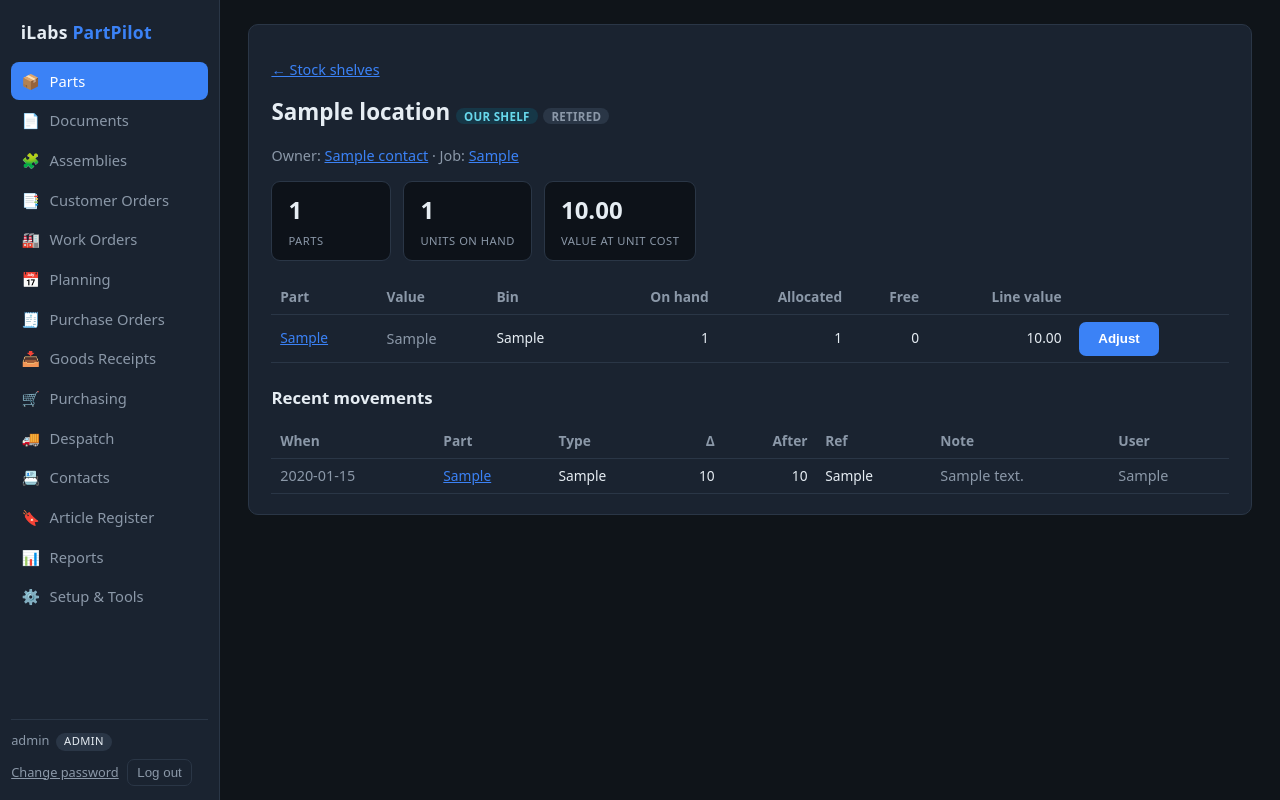
After one commit to PontusO/PartPilot, a FastAPI app: page /catalog/shelves/1 in a window 1280 px wide. The commit adds this page. Run offline with FastAPI, Linux system fonts and the light colour scheme; the visitor is signed in with stand-in values (Sample User, id 1); data comes from the database, SQL or seed files in the repository; tables that the repository leaves empty hold one stand-in row (values such as "Sample post").

Commit message:
Shelves: list/detail pages, create from contact and order, Setup tile
Co-Authored-By: Claude Fable 5.1 <noreply@anthropic.com>

```diff
--- /dev/null
+++ b/src/partpilot/web/features/catalog/templates/shelf.html
@@ -0,0 +1,67 @@
+{% extends "base.html" %}
+{% block title %}{{ shelf.name }} · Shelf · PartPilot{% endblock %}
+{% block content %}
+<div class="panel">
+  <p class="note"><a href="/catalog/shelves">← Stock shelves</a></p>
+  <h1>{{ shelf.name }}
+    {% if shelf.kind == 'customer' %}<span class="badge warn">customer shelf</span>{% else %}<span class="badge stock">our shelf</span>{% endif %}
+    {% if shelf.retired_at %}<span class="badge muted">retired</span>{% endif %}</h1>
+  {% if error %}<div class="err">{{ error }}</div>{% endif %}
+  {% if shelf.owner_contact_id or shelf.customer_order_id %}
+  <p class="note">
+    {% if shelf.owner_contact_id %}Owner: <a href="/contacts/{{ shelf.owner_contact_id }}">{{ shelf.owner_name }}</a>{% endif %}
+    {% if shelf.customer_order_id %} · Job: <a href="/customer-orders/{{ shelf.customer_order_id }}">{{ shelf.order_ref }}</a>{% endif %}
+  </p>
+  {% endif %}
+  <div class="cards">
+    <div class="card"><b>{{ rows|length }}</b><small>parts</small></div>
+    <div class="card"><b>{{ "%g"|format(shelf.on_hand_total) }}</b><small>units on hand</small></div>
+    <div class="card"><b>{{ "%.2f"|format(shelf.value_total) }}</b><small>value at unit cost</small></div>
+  </div>
+  <div style="overflow-x:auto; margin-top:1rem;">
+    <table>
+      <thead><tr><th>Part</th><th>Value</th><th>Bin</th><th class="num">On hand</th><th class="num">Allocated</th>
+                 <th class="num">Free</th><th class="num">Line value</th>{% if can_move %}<th></th>{% endif %}</tr></thead>
+      <tbody>
+        {% for r in rows %}
+        <tr>
+          <td><a href="/catalog/{{ r.part_id }}">{{ r.part_no }}</a></td>
+          <td class="note">{{ r.value or '' }}</td><td>{{ r.bin or '' }}</td>
+          <td class="num">{% if r.on_hand < 0 %}<span class="badge bad">{{ "%g"|format(r.on_hand) }}</span>{% else %}{{ "%g"|format(r.on_hand) }}{% endif %}</td>
+          <td class="num">{{ "%g"|format(r.allocated) }}</td><td class="num">{{ "%g"|format(r.free) }}</td>
+          <td class="num">{{ "%.2f"|format(r.line_value) }}</td>
+          {% if can_move %}<td><button type="button" class="ghost" onclick="window.location.href='/catalog/{{ r.part_id }}#adjust'">Adjust</button></td>{% endif %}
+        </tr>
+        {% endfor %}
+        {% if not rows %}<tr><td colspan="8" class="note">Nothing on this shelf.</td></tr>{% endif %}
+      </tbody>
+    </table>
+  </div>
+  {% if can_admin and not shelf.retired_at %}
+  <div style="margin-top:1.2rem; display:flex; gap:.8rem; align-items:flex-end; flex-wrap:wrap;">
+    <form method="post" action="/catalog/shelves/{{ shelf.id }}/rename" style="display:flex; gap:.6rem; align-items:flex-end;">
+      <div><label for="name">Rename</label><input id="name" name="name" type="text" value="{{ shelf.name }}" required></div>
+      <button type="submit" class="ghost">Save</button>
+    </form>
+    <form method="post" action="/catalog/shelves/{{ shelf.id }}/retire"
+          onsubmit="return confirm('Retire this shelf? It must be empty with no open orders.')">
+      <button type="submit" class="danger">Retire shelf</button>
+    </form>
+  </div>
+  {% endif %}
+  <h2 style="font-size:1.05rem; margin-top:1.4rem;">Recent movements</h2>
+  <div style="overflow-x:auto;">
+    <table>
+      <thead><tr><th>When</th><th>Part</th><th>Type</th><th class="num">Δ</th><th class="num">After</th><th>Ref</th><th>Note</th><th>User</th></tr></thead>
+      <tbody>
+        {% for m in movements %}
+        <tr><td class="note">{{ m.moved_at }}</td><td><a href="/catalog/{{ m.part_id }}">{{ m.part_no }}</a></td>
+            <td>{{ m.mtype }}</td><td class="num">{{ "%g"|format(m.qty_delta) }}</td><td class="num">{{ "%g"|format(m.qty_after) }}</td>
+            <td>{{ m.reference or '' }}</td><td class="note">{{ m.note or '' }}</td><td class="note">{{ m.user or '' }}</td></tr>
+        {% endfor %}
+        {% if not movements %}<tr><td colspan="8" class="note">No movements yet.</td></tr>{% endif %}
+      </tbody>
+    </table>
+  </div>
+</div>
+{% endblock %}
--- a/src/partpilot/web/features/contacts/router.py
+++ b/src/partpilot/web/features/contacts/router.py
@@ -5,6 +5,7 @@ from __future__ import annotations
 from fastapi import APIRouter, Request
 from fastapi.responses import HTMLResponse, JSONResponse, RedirectResponse
 
+from ...auth import PURCHASE_ROLES
 from ...core.deps import require_role, require_user
 from ..catalog import repo as catalog_repo
 from . import repo
@@ -121,7 +122,10 @@ def contact_detail(request: Request, contact_id: int):
     return request.app.state.templates.TemplateResponse(
         request, "contact_detail.html",
         {"c": c, "addresses": repo.list_addresses(db, contact_id),
-         "can_edit": user.role in CONTACTS_WRITE_ROLES},
+         "can_edit": user.role in CONTACTS_WRITE_ROLES,
+         "shelves": catalog_repo.shelves_for_customer(db, contact_id) if c["kind"] == "customer" else [],
+         "can_shelf": user.role in PURCHASE_ROLES,
+         "shelf_error": request.query_params.get("shelf_error")},
     )
 
 
--- a/src/partpilot/web/features/setup/router.py
+++ b/src/partpilot/web/features/setup/router.py
@@ -46,6 +46,9 @@ TOOLS = [
      "description": "Upload any CSV/Excel BOM or part list, map its columns to PartPilot fields, "
                     "resolve each row against stock and Digi-Key/Mouser, and tick the parts to "
                     "create in the catalog. Mappings are remembered per file layout."},
+    {"label": "Stock shelves", "url": "/catalog/shelves", "icon": "🗄️",
+     "description": "Our shelves and customer-owned shelves: who owns what stock, where it sits, "
+                    "and what it is worth. Create, rename and retire shelves."},
     {"label": "Part-number cleanup", "url": "/setup/part-cleanup", "icon": "🧹",
      "description": "Find parts whose part number is really a distributor order code (no "
                     "manufacturer P/N captured), look up the manufacturer P/N at Digi-Key/Mouser, "
```
Also changed, not shown: src/partpilot/web/core/templates/_shelf_select.html (added, +10 -0 lines), src/partpilot/web/features/catalog/router.py (+79 -0 lines), src/partpilot/web/features/catalog/templates/shelves.html (added, +41 -0 lines), src/partpilot/web/features/contacts/templates/contact_detail.html (+29 -0 lines), src/partpilot/web/features/customer_orders/router.py (+6 -1 lines), src/partpilot/web/features/customer_orders/templates/customer_order_detail.html (+15 -0 lines), tests/test_shelves_web.py (added, +86 -0 lines).
